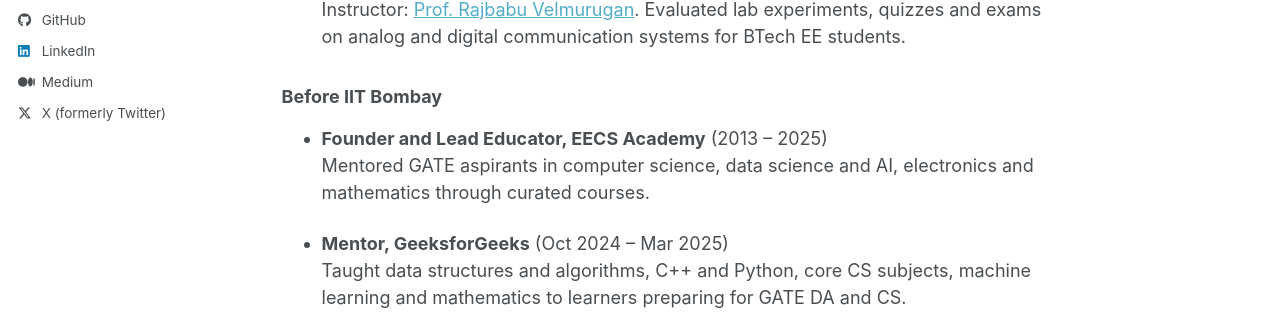
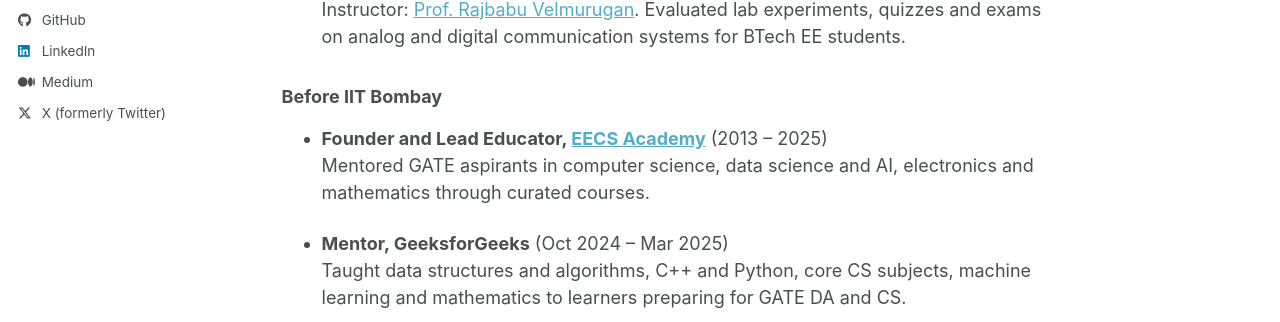
Before and after one commit to Dheerajmishraiitb/Dheerajmishraiitb.github.io, a Jekyll site: the page built from _pages/teaching.md, in a window 1280 px wide and 1143 px high. Shown: the part 486-808 px from the top of the window. Built offline with Jekyll 4.4.1, drawn with Linux system fonts in a browser that asks for light colours; a script bundle is joined from its source files by our own code; a style sheet for code colours, icons or effects is not loaded; part of the change alters nothing that is shown.

```diff
--- a/_pages/teaching.md
+++ b/_pages/teaching.md
@@ -18,7 +18,7 @@ author_profile: true
 
 ### Before IIT Bombay
 
-- **Founder and Lead Educator, EECS Academy** (2013 – 2025)<br>
+- **Founder and Lead Educator, [EECS Academy](https://eecsacademy.in/){:target="_blank" rel="noopener noreferrer"}** (2013 – 2025)<br>
   Mentored GATE aspirants in computer science, data science and AI, electronics and mathematics through curated courses.
 
 - **Mentor, GeeksforGeeks** (Oct 2024 – Mar 2025)<br>
```
